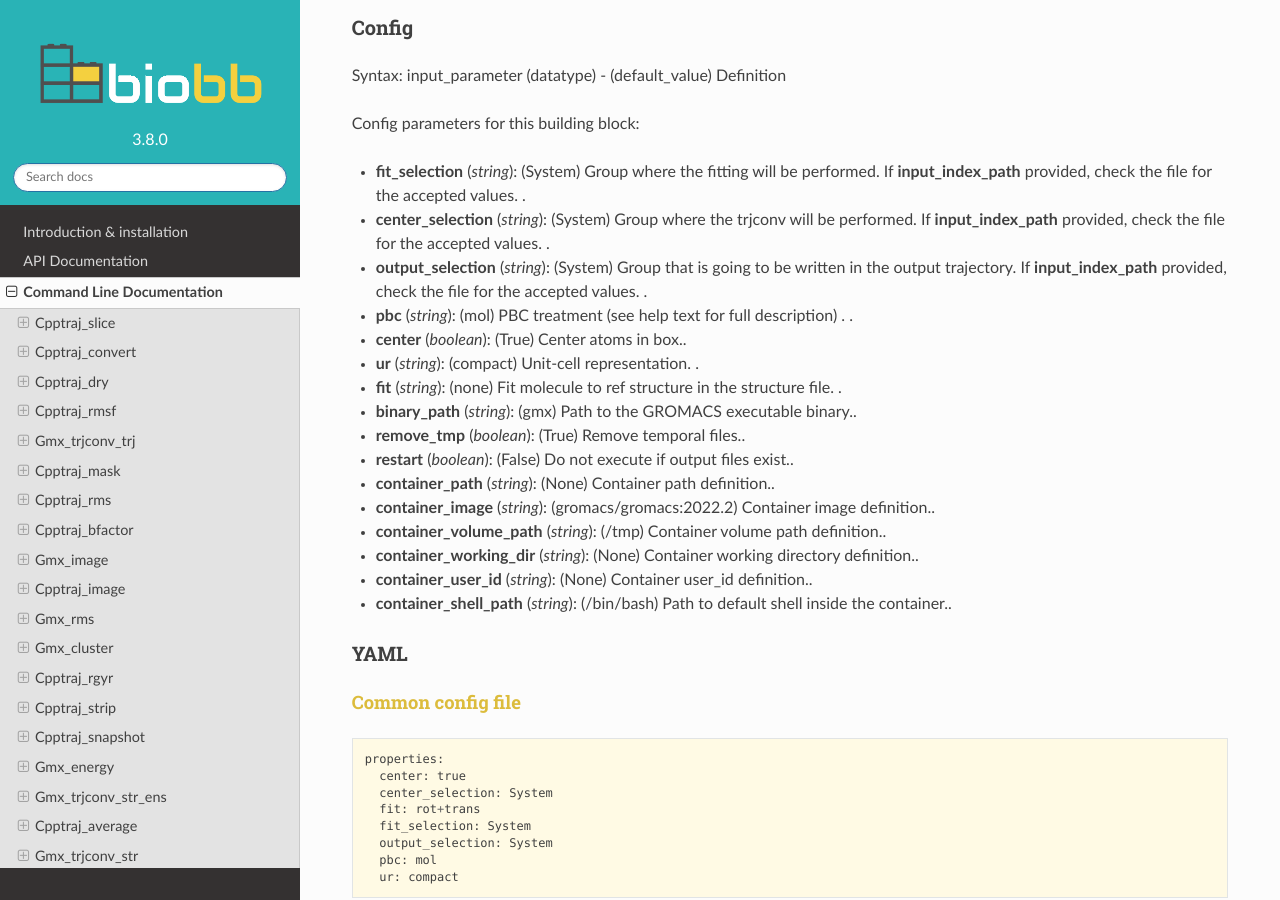
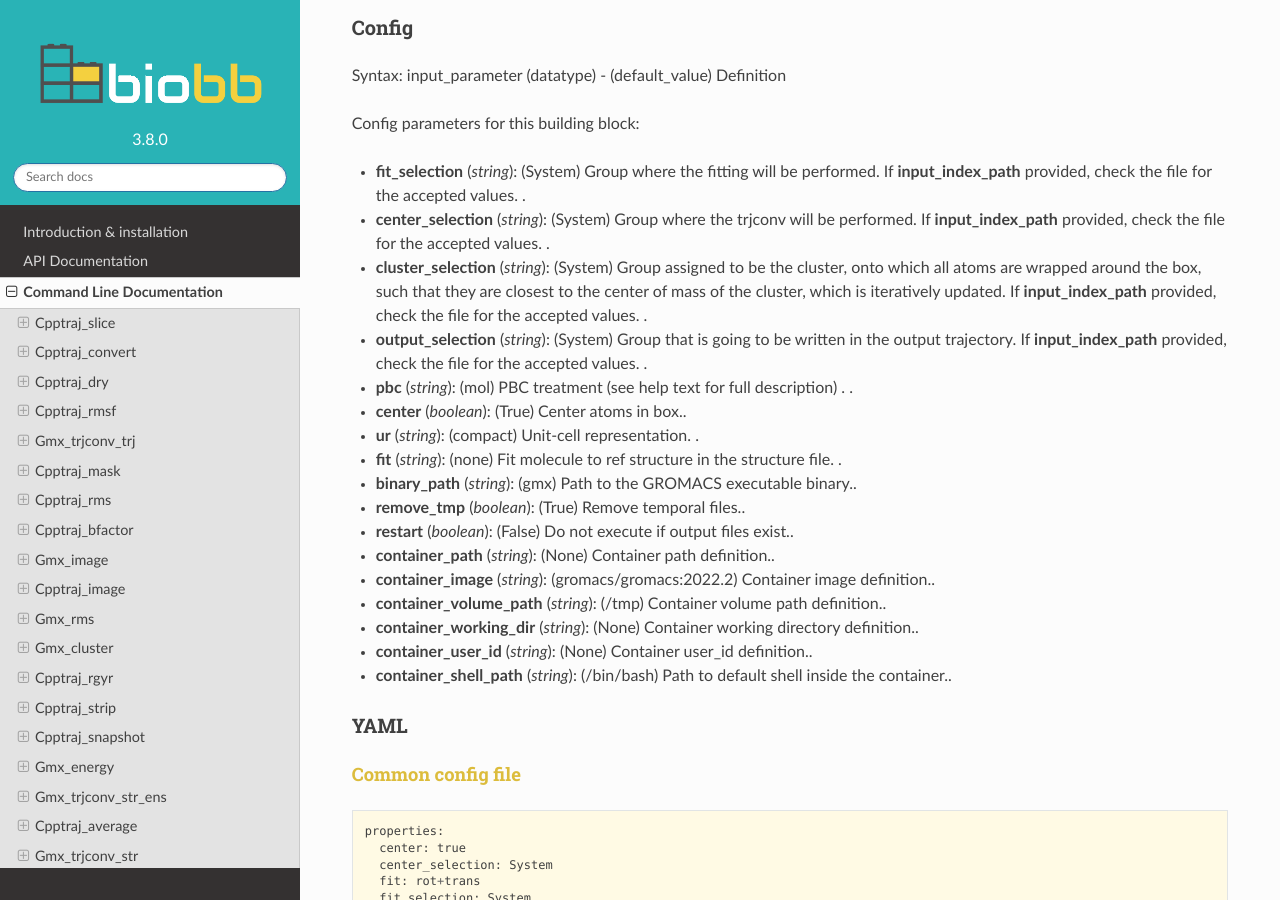
Before and after one commit to bioexcel/biobb_analysis, a Sphinx documentation site: the page built from biobb_analysis/docs/source/command_line.md, in a window 1280 px wide and 900 px high, scrolled down 24689 px. Built offline with Sphinx 7.4.7 and the Read the Docs theme 2.0.0, drawn with Linux system fonts in a browser that asks for light colours.

Commit message:
Added 'cluster_selection' option to gmx_image

```diff
--- a/biobb_analysis/docs/source/command_line.md
+++ b/biobb_analysis/docs/source/command_line.md
@@ -971,6 +971,7 @@ Syntax: input_parameter (datatype) - (default_value) Definition
 Config parameters for this building block:
 * **fit_selection** (*string*): (System) Group where the fitting will be performed. If **input_index_path** provided, check the file for the accepted values. .
 * **center_selection** (*string*): (System) Group where the trjconv will be performed. If **input_index_path** provided, check the file for the accepted values. .
+* **cluster_selection** (*string*): (System) Group assigned to be the cluster, onto which all atoms are wrapped around the box, such that they are closest to the center of mass of the cluster, which is iteratively updated. If **input_index_path** provided, check the file for the accepted values. .
 * **output_selection** (*string*): (System) Group that is going to be written in the output trajectory. If **input_index_path** provided, check the file for the accepted values. .
 * **pbc** (*string*): (mol) PBC treatment (see help text for full description) . .
 * **center** (*boolean*): (True) Center atoms in box..
```
Also changed, not shown: 2 other files.
